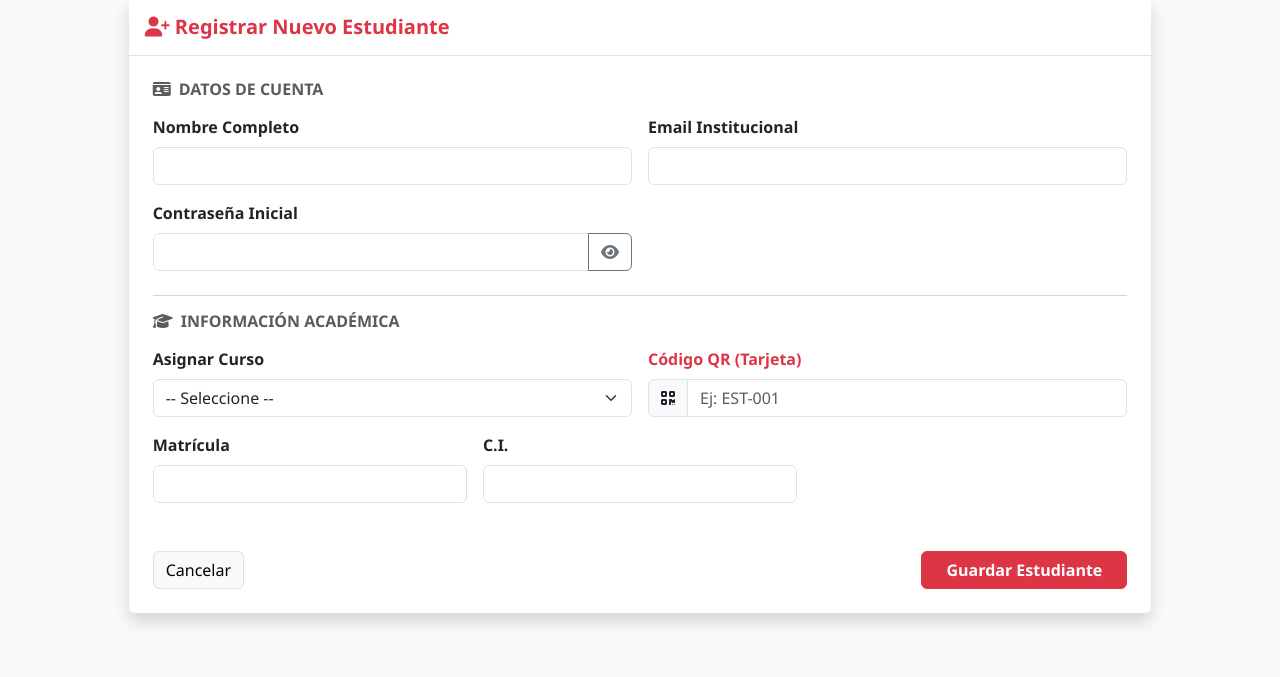
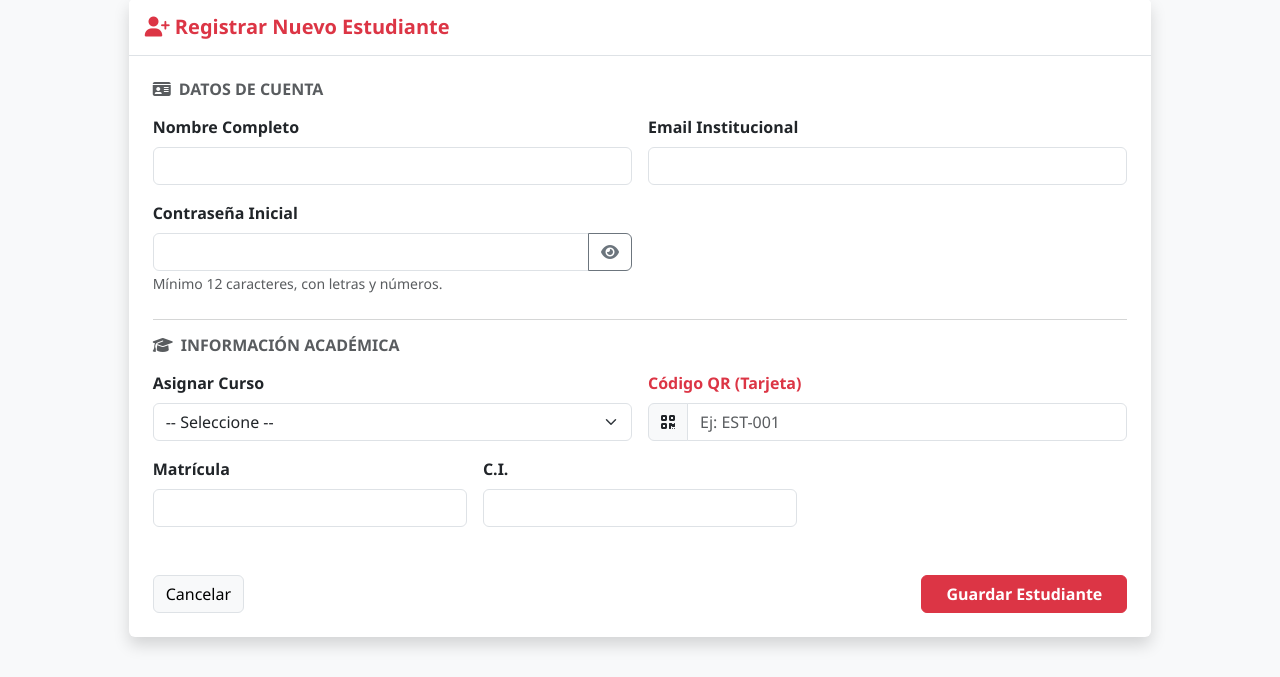
Before and after one commit to quisbertfabio6/sita, a Laravel app: page /admin/estudiantes/create in a window 1280 px wide. Shown: the part 110-787 px from the top of the page. Run offline with Laravel 12, Linux system fonts and the light colour scheme; a user stored in the database is signed in; data comes from the database, SQL or seed files in the repository; data that the repository does not hold is empty.

Commit message:
Mostrar politica de contrasenas en formulario de estudiantes

```diff
--- a/resources/views/admin/estudiantes/create.blade.php
+++ b/resources/views/admin/estudiantes/create.blade.php
@@ -34,11 +34,12 @@
                             <div class="col-md-6">
                                 <label class="form-label fw-bold">Contraseña Inicial</label>
                                 <div class="input-group">
-                                    <input type="password" name="password" class="form-control" id="passwordInput" required>
+                                    <input type="password" name="password" class="form-control" minlength="12" id="passwordInput" required>
                                     <button class="btn btn-outline-secondary" type="button" onclick="togglePassword()">
                                         <i class="fas fa-eye"></i>
                                     </button>
                                 </div>
+                                <small class="text-muted">Mínimo 12 caracteres, con letras y números.</small>
                             </div>
                         </div>
 
```
